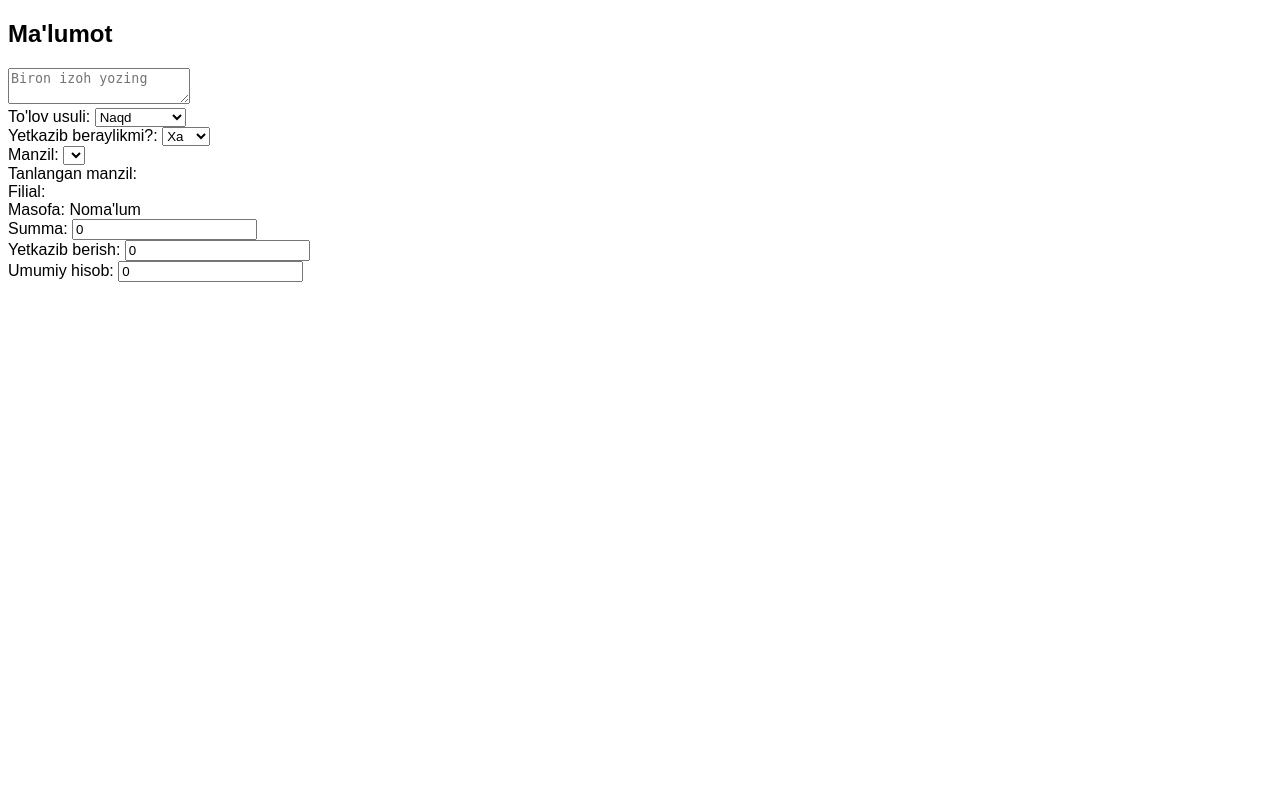
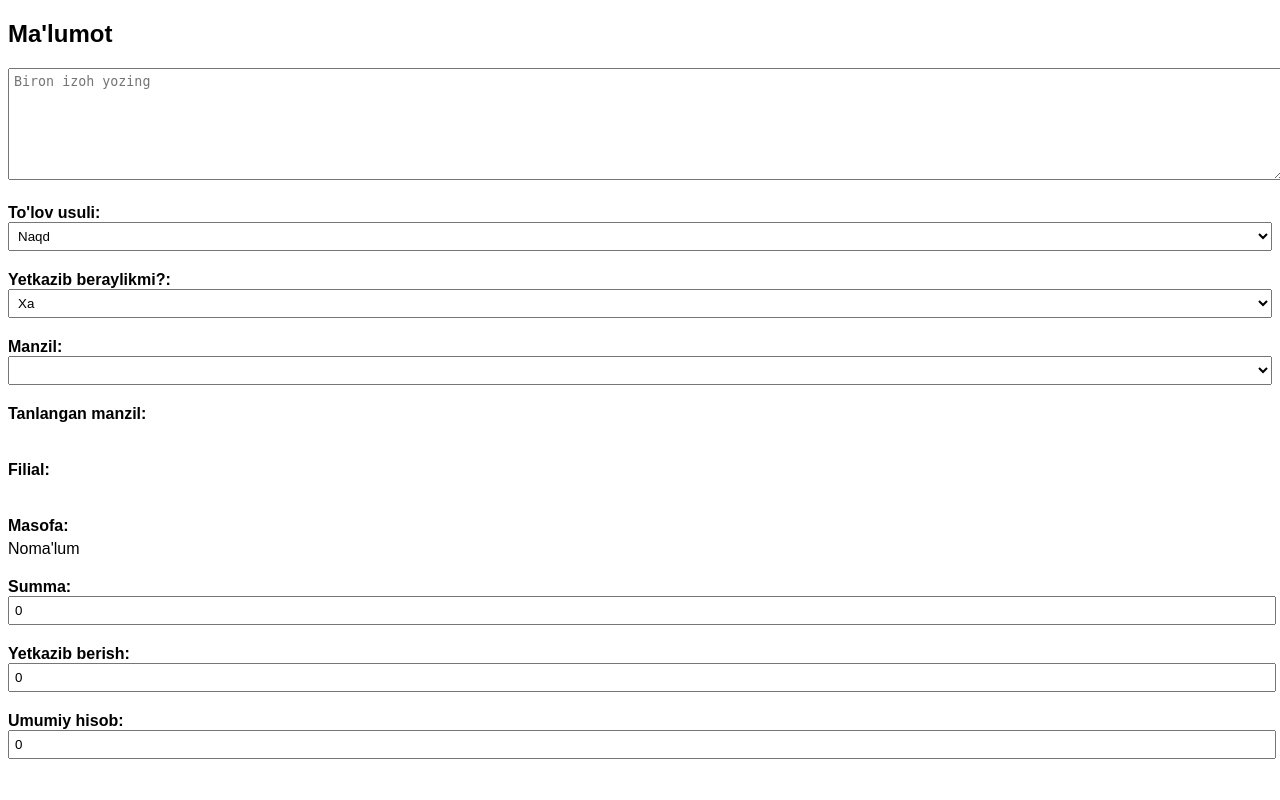
Before and after one commit to STQT/anjanbot, a Django app: page / in a window 1280 px wide. Run offline with Django 4.2, Linux system fonts and the light colour scheme; data that the repository does not hold is empty; parts of the project's set-up code (start-up, migrations or seed data) failed here and were passed over; some libraries are stand-ins or nearby versions.

Commit message:
order page

```diff
--- a/app/address/models.py
+++ b/app/address/models.py
@@ -23,6 +23,7 @@ class Branch(models.Model):
     description = RichTextField(max_length=1023, null=True, blank=True)
     longitude = models.FloatField()
     latitude = models.FloatField()
+    tg_id = models.CharField(verbose_name="Telegram gruppa ID", max_length=20, null=True, blank=True)
     is_active = models.BooleanField(verbose_name="Faolmi?", default=False)
 
     class Meta:
--- a/app/static/css/style.css
+++ b/app/static/css/style.css
@@ -139,3 +139,52 @@ button:hover {
   font-size: 16px;
   margin-top: 5px;
 }
+
+.form-group {
+  margin-bottom: 20px;
+}
+
+/* Adjust label styles */
+label {
+  display: block;
+  font-weight: bold;
+}
+
+/* Adjust textarea styles */
+textarea {
+  width: 100%;
+  height: 100px; /* Adjust height as needed */
+  padding: 5px;
+  resize: vertical; /* Allow vertical resizing */
+}
+
+/* Adjust select styles */
+select {
+  width: 100%;
+  padding: 5px;
+}
+
+/* Adjust input styles */
+input[type="number"] {
+  width: calc(100% - 10px); /* Adjust for padding */
+  padding: 5px;
+}
+
+/* Adjust span styles */
+span {
+  display: inline-block;
+  margin-top: 5px; /* Add space between elements */
+}
+
+/* Create a two-column layout */
+.form-group {
+  display: inline-block;
+  width: 100%;
+}
+
+/* Clearfix to prevent columns from overlapping */
+.clearfix::after {
+  content: "";
+  display: table;
+  clear: both;
+}
--- a/app/templates/products/order.html
+++ b/app/templates/products/order.html
@@ -5,7 +5,7 @@
   <script src="{% static 'js/order.js' %}"></script>
   <script src="{% static 'js/project.js' %}"></script>
   <h2>{% trans "Ma'lumot" %}</h2>
-
+  <div>
   <div class="form-group">
     <label for="comment"></label>
     <textarea id="comment" name="comment" placeholder="Biron izoh yozing"></textarea>
@@ -61,6 +61,7 @@
   <div class="form-group">
     <label for="totalAmount">Umumiy hisob:</label>
     <input type="number" id="totalAmount" name="totalAmount" value="0" readonly>
+  </div>
   </div>
 
   <script>
@@ -130,7 +131,7 @@
 
           // Validate minimum distance
           if (minDistance > 100) {
-            document.getElementById('branch').innerText = "Error: No branch within 100 km.";
+            document.getElementById('branch').innerText = {% trans "Xato: 100km atrofida filial mavjud emas." %};
           } else {
             document.getElementById('branch').innerText = closestOutlet.name;
           }
```
Also changed, not shown: app/address/migrations/0005_branch_tg_id.py (added).
